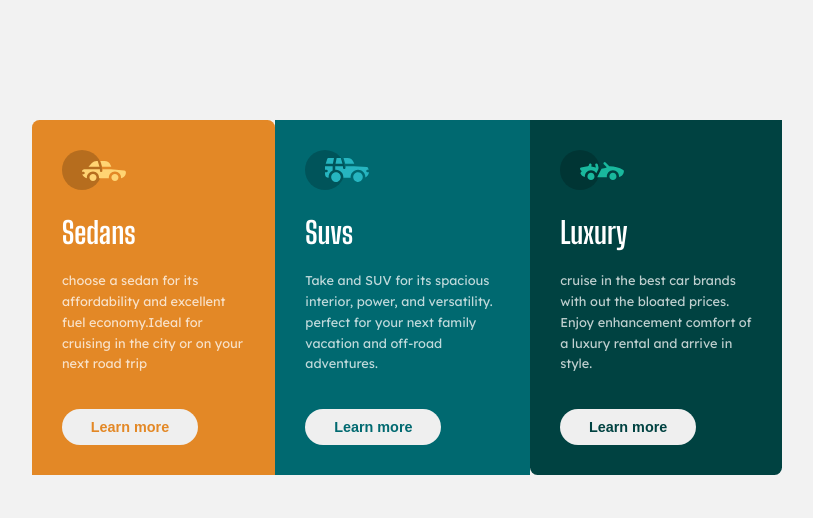
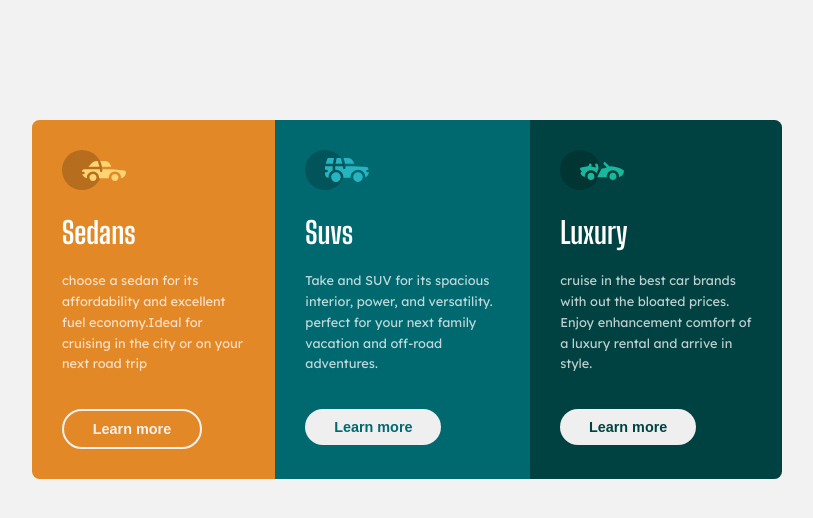
Before and after one commit to Senay-Fekadu2/3-column-preview-card-componen, a plain HTML site: page index.html in a window 1280 px wide. In both pictures the pointer is over the button 362 px from the left and 426 px from the top of the page. Shown: the whole page, without its empty margins (233-1046 px from the left). Drawn offline with Linux system fonts and the light colour scheme.

Commit message:
Update style.css

```diff
--- a/style.css
+++ b/style.css
@@ -62,14 +62,29 @@ p {
     }
     .one {
         border-top-left-radius: 0.5em;
-        border-top-right-radius: 0.5em;
+        border-bottom-left-radius: 0.5em;
+        border-top-right-radius: 0em;
     }
     .three {
-        border-bottom-left-radius: 0.5em;
+        border-top-right-radius: 0.5em;
         border-bottom-right-radius: 0.5em;
+        border-bottom-left-radius: 0em;
     }
     .main-container {
 
         margin:  5em auto;
     }
+    .cta-btn:hover {
+        border: 2px solid hsl(0, 0%, 95%);
+        color:hsl(0, 0%, 95%);
+    }
+    .btn1:hover {
+        background:hsl(31, 77%, 52%);
+    }
+    .btn2:hover {
+        background:hsl(184, 100%, 22%);
+    }
+    .btn3:hover {
+        background:hsl(179, 100%, 13%);
+    }
 }
```
